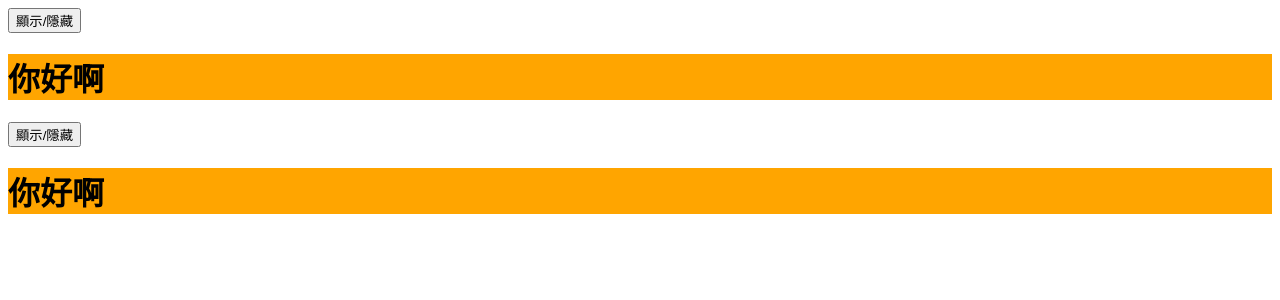
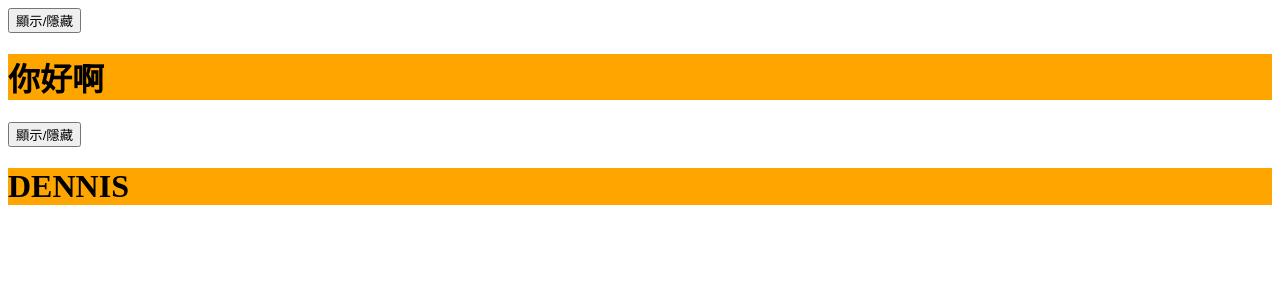
Before and after one commit to DennisLin0125/Vue, a Vue app: page / in a window 1280 px wide. Shown: the top 300 px of the page. Built offline with nearby package versions, Linux system fonts and the light colour scheme.

Commit message:
多個元素過度

```diff
--- a/src/components/testVm2.vue
+++ b/src/components/testVm2.vue
@@ -1,9 +1,10 @@
 <template>
   <div>
     <button @click="isShow = !isShow">顯示/隱藏</button>
-    <transition name="hello" appear>
-      <h1 v-show="isShow">你好啊</h1>
-    </transition>
+    <transition-group name="hello" appear>
+      <h1 v-show="!isShow" key="1">你好啊</h1>
+      <h1 v-show="isShow" key="2">DENNIS</h1>
+    </transition-group>
   </div>
 </template>
 
```
